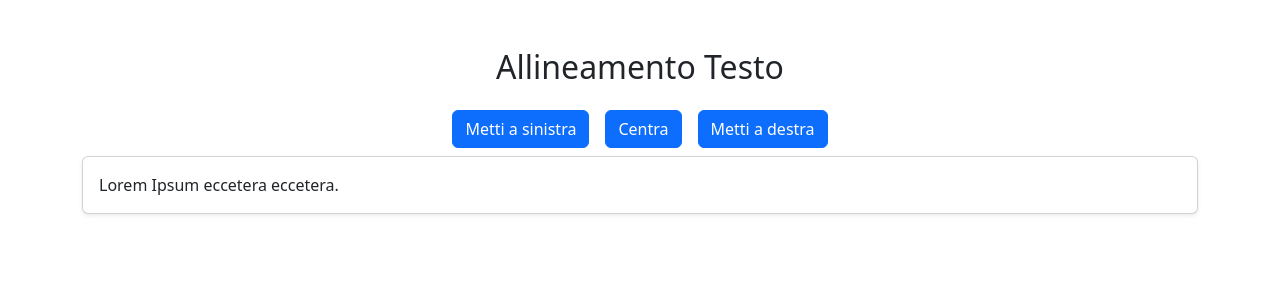
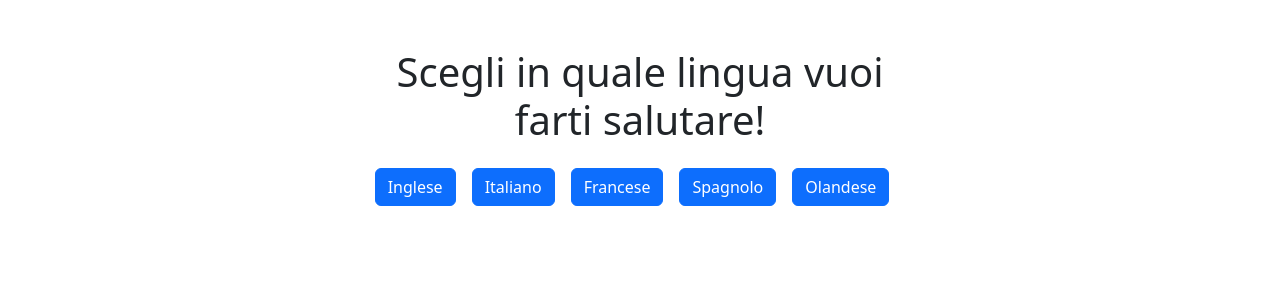
Before and after one commit to MarcusOrion/react-binding, a React (Vite) app in the folder react-binding/: page / in a window 1280 px wide. Shown: the top 300 px of the page. Built offline with nearby package versions, Linux system fonts and the light colour scheme.

Commit message:
fourth exercise (tramite bottoni cliccabili, scegliere in quale lingua farsi salutare)

```diff
--- a/react-binding/src/components/Counter.jsx
+++ b/react-binding/src/components/Counter.jsx
@@ -35,7 +35,7 @@ export default function Counter() {
   );*/
 
   // Creare un componente con tre pulsanti ed un paragrafo. Creare una variabile di stato reattiva per gestire l’allineamento del paragrafo. Per ogni pulsante, impostare l’evento onClick e impostare l’allineamento in base al pulsante cliccato
-  const [alignment, setAlignment] = useState("text-start");
+  /*const [alignment, setAlignment] = useState("text-start");
   return (
     <div className="container mt-5 text-center">
       <div className="row justify-content-center">
@@ -65,5 +65,49 @@ export default function Counter() {
         <p className={`m-0 ${alignment}`}>Lorem Ipsum eccetera eccetera.</p>
       </div>
     </div>
+  );*/
+
+  // Visualizza un messaggio di benvenuto che si aggiorni in tempo reale scegliendo tra diverse lingue tramite una serie di bottoni dedicati
+  const [language, setLanguage] = useState(
+    "Scegli in quale lingua vuoi farti salutare!",
+  );
+  return (
+    <div className="container mt-5 text-center">
+      <div className="row justify-content-center">
+        <div className="col-md-6 text-center">
+          <h1>{language}</h1>
+          <button
+            className="btn btn-primary me-3 mt-3"
+            onClick={() => setLanguage("Hello")}
+          >
+            Inglese
+          </button>
+          <button
+            className="btn btn-primary me-3 mt-3"
+            onClick={() => setLanguage("Ciao")}
+          >
+            Italiano
+          </button>
+          <button
+            className="btn btn-primary me-3 mt-3"
+            onClick={() => setLanguage("Salut")}
+          >
+            Francese
+          </button>
+          <button
+            className="btn btn-primary me-3 mt-3"
+            onClick={() => setLanguage("Hola")}
+          >
+            Spagnolo
+          </button>
+          <button
+            className="btn btn-primary me-3 mt-3"
+            onClick={() => setLanguage("Hallo")}
+          >
+            Olandese
+          </button>
+        </div>
+      </div>
+    </div>
   );
 }
```
